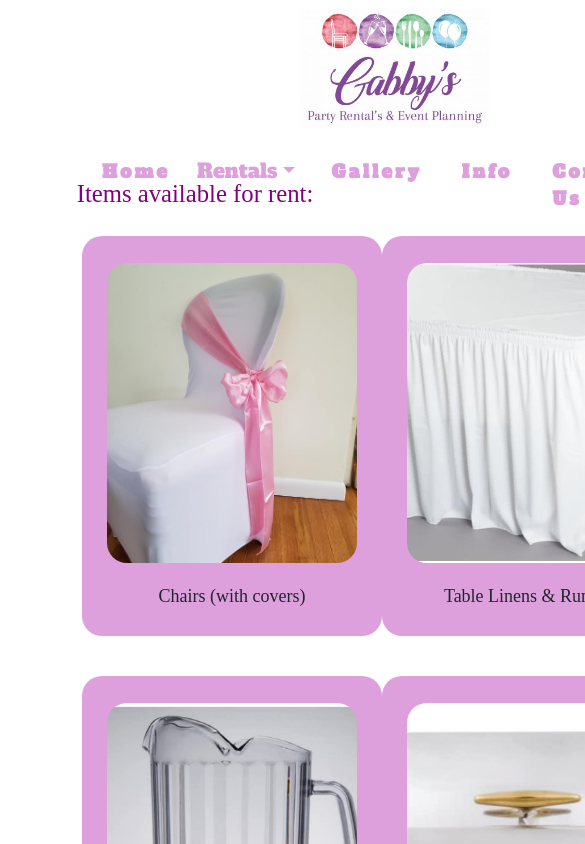
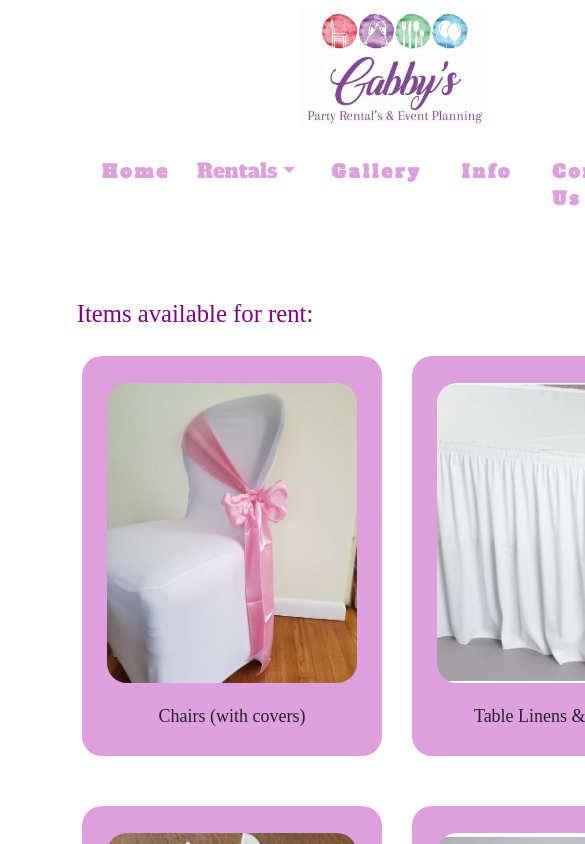
Before and after one commit to LeeReyesCS/EventRentalSystem, a React (Create React App) app: page /partyRentals in a window 390 px wide. Shown: the top 844 px of the page, 585 px wide, since content can reach past the window. Built offline with nearby package versions, Linux system fonts and the light colour scheme; a web font is replaced by a local one.

Commit message:
Added media queries to Party Rentals Page

```diff
--- a/src/styles/Gallery.css
+++ b/src/styles/Gallery.css
@@ -26,7 +26,7 @@
 
 @media screen and (max-width: 768px) {
   .gallery-title {
-    margin-top: 90px;
+    margin-top: 130px;
   }
 
   .gallery-container img {
--- a/src/styles/HomePageContent.css
+++ b/src/styles/HomePageContent.css
@@ -55,6 +55,12 @@
   }
 }
 
+@media screen and (max-width: 320px) {
+  .container-Content-Home {
+    grid-template-columns: repeat(1, 1fr);
+  }
+}
+
 @media screen and (max-width: 768px) {
   .container-Content-Home {
     grid-template-columns: repeat(2, 1fr);
--- a/src/styles/Navbar.css
+++ b/src/styles/Navbar.css
@@ -58,6 +58,7 @@
     display: grid;
     grid-template-columns: repeat(2, 1fr);
     position: relative;
+    gap: 10px;
     right: 50px;
     text-align: center;
   }
--- a/src/styles/PartyRentals.css
+++ b/src/styles/PartyRentals.css
@@ -32,3 +32,14 @@
 .list-item {
   list-style: none;
 }
+
+@media screen and (max-width: 768px) {
+  .item-card-container h2 {
+    padding-top: 120px;
+  }
+
+  .list-items-card {
+    grid-template-columns: repeat(2, 1fr);
+    gap: 30px;
+  }
+}
```
